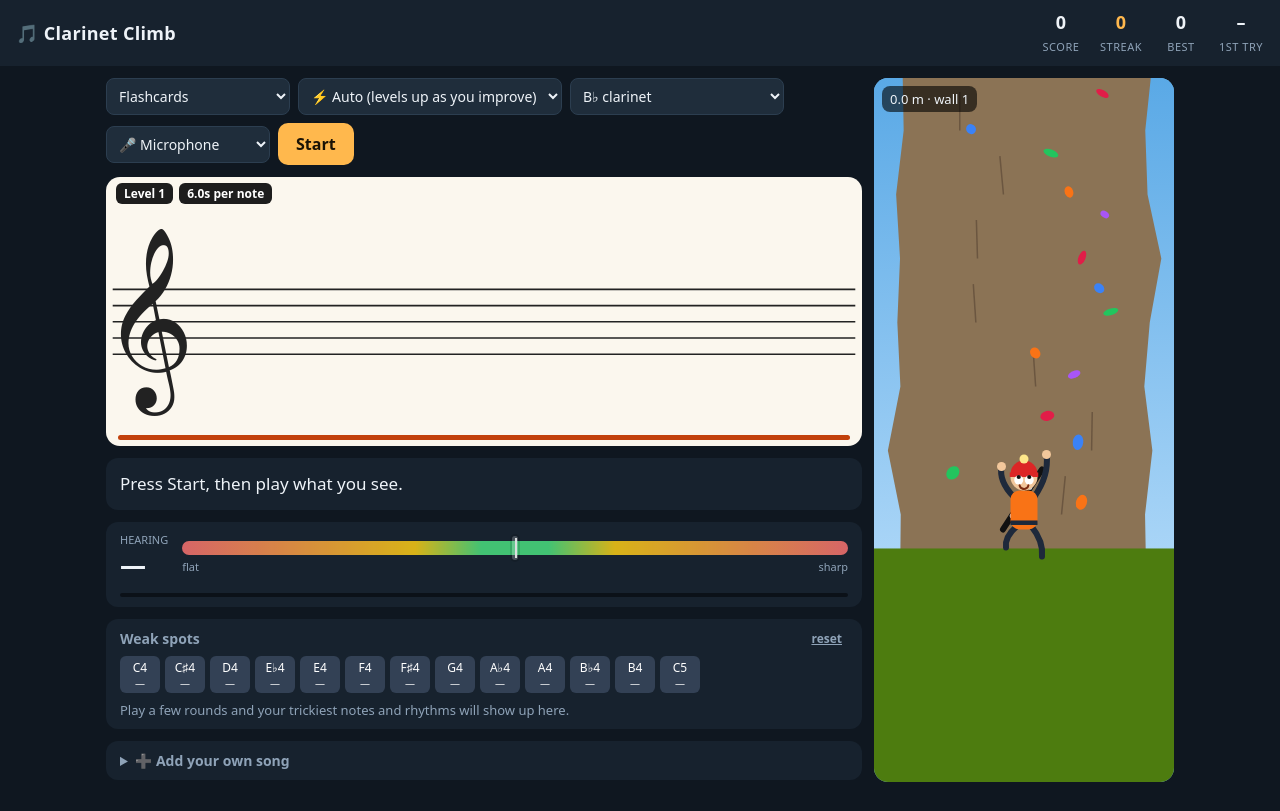
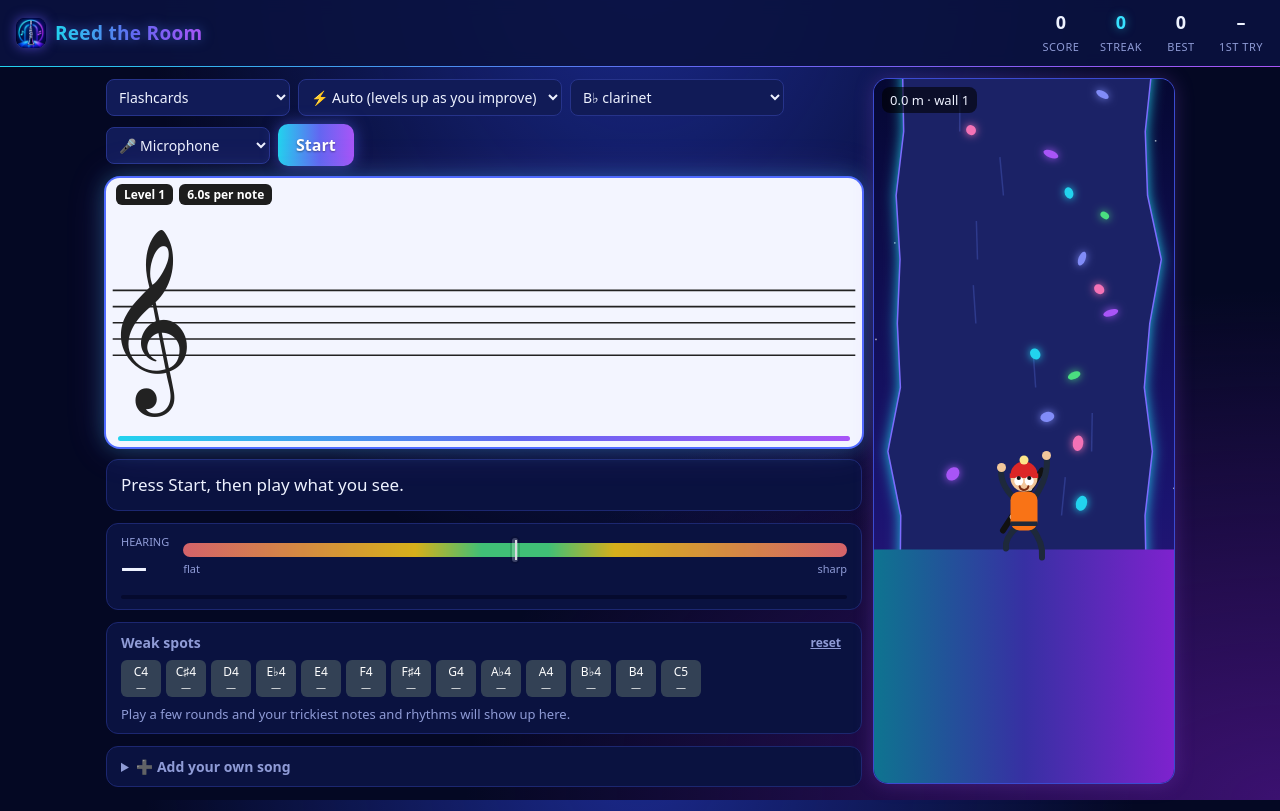
Before and after one commit to theOhmbrewer/reed-the-room, a plain HTML site: page index.html in a window 1280 px wide. Drawn offline with Linux system fonts and the light colour scheme; animation ran at ten frames a second.

Commit message:
Rebrand as Reed the Room: new icon and neon navy theme
Co-Authored-By: Claude Opus 5.5 <noreply@anthropic.com>

```diff
--- a/index.html
+++ b/index.html
@@ -3,41 +3,56 @@
 <head>
 <meta charset="utf-8">
 <meta name="viewport" content="width=device-width, initial-scale=1, viewport-fit=cover">
-<title>Clarinet Climb</title>
+<title>Reed the Room</title>
+<meta name="theme-color" content="#050a2e">
+<meta name="apple-mobile-web-app-title" content="Reed the Room">
+<link rel="apple-touch-icon" href="icon-180.png">
+<link rel="icon" type="image/png" href="icon-64.png">
 <style>
   :root {
-    --bg: #0f1720; --panel: #17222e; --panel2: #1f2d3b; --ink: #eef3f8; --muted: #8fa3b8;
-    --accent: #ffb84d; --good: #4ade80; --close: #facc15; --bad: #f87171;
-    --paper: #fbf7ee; --paper-ink: #1d1d1d;
+    --bg: #040823; --panel: #0a1240; --panel2: #111b57; --ink: #eef2ff; --muted: #8f9bd6;
+    --cyan: #22d3ee; --violet: #a855f7; --accent: #38e1ff; --line: #26338a;
+    --neon: linear-gradient(90deg, var(--cyan), #6366f1 55%, var(--violet));
+    --good: #4ade80; --close: #facc15; --bad: #f87171;
+    --paper: #f3f5ff; --paper-ink: #12163a;
   }
   * { box-sizing: border-box; }
   [hidden] { display: none !important; }
-  html, body { margin: 0; background: var(--bg); color: var(--ink);
+  html, body { margin: 0; color: var(--ink);
+    background: radial-gradient(ellipse at 50% -10%, #1b2a8f 0%, transparent 55%),
+      radial-gradient(ellipse at 100% 100%, #3b1170 0%, transparent 45%), var(--bg);
+    background-attachment: fixed; min-height: 100dvh;
     font-family: system-ui, -apple-system, "Segoe UI", Roboto, sans-serif; }
   button, select, input, textarea { font: inherit; }
 
-  header { display: flex; align-items: center; gap: 12px; padding: 10px 16px; background: var(--panel);
+  header { display: flex; align-items: center; gap: 12px; padding: 10px 16px;
+    padding-top: max(10px, env(safe-area-inset-top)); background: #0a1240e6; backdrop-filter: blur(8px);
+    border-bottom: 1px solid transparent; border-image: var(--neon) 1;
     position: sticky; top: 0; z-index: 5; flex-wrap: wrap; }
-  header h1 { font-size: 18px; margin: 0; margin-right: auto; letter-spacing: .3px; }
+  header h1 { font-size: 19px; margin: 0; margin-right: auto; letter-spacing: .3px; display: flex; align-items: center; gap: 9px; }
+  header h1 img { width: 30px; height: 30px; border-radius: 8px; box-shadow: 0 0 12px #6d5cff99; }
+  header h1 span { background: var(--neon); -webkit-background-clip: text; background-clip: text; color: transparent;
+    filter: drop-shadow(0 0 6px #4f7bff88); font-weight: 800; }
   .stats { display: flex; gap: 14px; }
   .stat { text-align: center; min-width: 46px; }
   .stat b { display: block; font-size: 18px; font-variant-numeric: tabular-nums; }
   .stat span { font-size: 11px; color: var(--muted); text-transform: uppercase; letter-spacing: .5px; }
-  .stat.hot b { color: var(--accent); }
+  .stat.hot b { color: var(--accent); text-shadow: 0 0 10px #22d3ee99; }
 
   .layout { display: grid; grid-template-columns: minmax(0, 1fr) clamp(110px, 30vw, 300px); gap: 12px;
     padding: 12px 16px 24px; max-width: 1100px; margin: 0 auto; }
   .play { display: flex; flex-direction: column; gap: 12px; min-width: 0; }
 
   .controls { display: flex; flex-wrap: wrap; gap: 8px; align-items: center; }
-  .controls select, .controls label { background: var(--panel2); color: var(--ink); border: 1px solid #2c3e50;
+  .controls select, .controls label { background: var(--panel2); color: var(--ink); border: 1px solid var(--line);
     border-radius: 8px; padding: 7px 8px; font-size: 14px; flex: 0 0 auto; max-width: 100%; }
   .controls label { display: flex; align-items: center; gap: 6px; }
-  .start { background: var(--accent); color: #1a1205; border: 0; border-radius: 10px; padding: 10px 18px;
-    font-weight: 700; font-size: 16px; cursor: pointer; }
-  .start.on { background: #334155; color: var(--ink); }
+  .start { background: var(--neon); color: #fff; border: 0; border-radius: 10px; padding: 10px 18px;
+    font-weight: 800; font-size: 16px; cursor: pointer; box-shadow: 0 0 16px #5b6cff88; text-shadow: 0 1px 2px #0006; }
+  .start.on { background: var(--panel2); box-shadow: inset 0 0 0 1px var(--violet), 0 0 12px #a855f755; }
 
-  .card { background: var(--paper); border-radius: 14px; padding: 26px 4px 6px; position: relative; overflow: hidden; }
+  .card { background: var(--paper); border-radius: 14px; padding: 26px 4px 6px; position: relative; overflow: hidden;
+    box-shadow: 0 0 0 2px #4f6bff, 0 0 22px #22d3ee55, 0 0 40px #a855f733; }
   #staff { width: 100%; height: auto; display: block; max-height: 44vh; color: var(--paper-ink); }
   .badges { position: absolute; left: 10px; top: 6px; display: flex; gap: 6px; }
   .badge { background: #1d1d1d; color: #fff; font-size: 12px; font-weight: 700; border-radius: 6px; padding: 2px 8px; }
@@ -45,10 +60,10 @@
   .hint { position: absolute; right: 10px; top: 6px; color: #7a5b17; background: #fff0c9; border-radius: 6px;
     padding: 2px 8px; font-weight: 700; font-size: 13px; }
   .hint:empty { display: none; }
-  .timer { height: 5px; background: #e7dfcc; border-radius: 3px; overflow: hidden; margin: 2px 8px 0; }
-  #timerFill { height: 100%; width: 100%; background: #c2410c; }
+  .timer { height: 5px; background: #dde2fb; border-radius: 3px; overflow: hidden; margin: 2px 8px 0; }
+  #timerFill { height: 100%; width: 100%; background: var(--neon); }
   .countin { position: absolute; inset: 0; display: flex; align-items: center; justify-content: center;
-    font-size: 80px; font-weight: 800; color: #c2410c; background: #fbf7eedd; }
+    font-size: 80px; font-weight: 800; color: #6d28d9; background: #f3f5ffdd; }
   .countin:empty { display: none; }
 
   .feedback { min-height: 52px; padding: 10px 14px; border-radius: 12px; background: var(--panel);
@@ -67,14 +82,15 @@
   #needle { position: absolute; top: -5px; width: 6px; height: 24px; margin-left: -3px; left: 50%;
     background: #fff; border-radius: 3px; box-shadow: 0 0 0 2px #0008; transition: left .08s; opacity: .25; }
   .cents-lbl { display: flex; justify-content: space-between; font-size: 11px; color: var(--muted); margin-top: 4px; }
-  .meter { grid-column: 1 / -1; height: 4px; background: #0b1118; border-radius: 2px; overflow: hidden; }
-  #level-bar { display: block; height: 100%; width: 0; background: var(--muted); }
+  .meter { grid-column: 1 / -1; height: 4px; background: #050a2e; border-radius: 2px; overflow: hidden; }
+  #level-bar { display: block; height: 100%; width: 0; background: var(--neon); }
 
   .tappad { display: grid; grid-template-columns: repeat(6, 1fr); gap: 6px; }
-  .tappad button { background: var(--panel2); color: var(--ink); border: 1px solid #2c3e50; border-radius: 8px;
+  .tappad button { background: var(--panel2); color: var(--ink); border: 1px solid var(--line); border-radius: 8px;
     padding: 12px 0; font-size: 15px; cursor: pointer; }
-  .tappad button:active { background: #2c3e50; }
+  .tappad button:active { background: var(--line); box-shadow: 0 0 10px #22d3ee66; }
 
+  .panel, .feedback, .tuner { border: 1px solid #1c2770; }
   .panel { background: var(--panel); border-radius: 12px; padding: 10px 14px; }
   .panel h2 { font-size: 14px; margin: 0 0 8px; color: var(--muted); font-weight: 600; display: flex; }
   .panel h2 button { margin-left: auto; background: none; border: 0; color: var(--muted); text-decoration: underline;
@@ -88,16 +104,16 @@
   .custom-form { display: grid; gap: 8px; margin-top: 10px; }
   .custom-form .row { display: flex; gap: 8px; flex-wrap: wrap; }
   .custom-form input, .custom-form select, .custom-form textarea { background: var(--panel2); color: var(--ink);
-    border: 1px solid #2c3e50; border-radius: 8px; padding: 7px 8px; font-size: 14px; min-width: 0; }
+    border: 1px solid var(--line); border-radius: 8px; padding: 7px 8px; font-size: 14px; min-width: 0; }
   .custom-form textarea { min-height: 90px; font-family: ui-monospace, Consolas, monospace; }
   .custom-form .help { font-size: 12px; color: var(--muted); line-height: 1.5; }
   .custom-form .err { color: var(--bad); font-size: 13px; white-space: pre-line; }
-  .custom-form button { background: var(--panel2); color: var(--ink); border: 1px solid #2c3e50; border-radius: 8px;
+  .custom-form button { background: var(--panel2); color: var(--ink); border: 1px solid var(--line); border-radius: 8px;
     padding: 7px 12px; cursor: pointer; }
-  code { background: #0b1118; padding: 0 4px; border-radius: 4px; }
+  code { background: #050a2e; padding: 0 4px; border-radius: 4px; }
 
   .climb { position: sticky; top: 72px; height: calc(100dvh - 96px); min-height: 360px; border-radius: 14px;
-    overflow: hidden; background: #7cc4f5; }
+    overflow: hidden; background: #0a1050; box-shadow: 0 0 0 1px #3b4bd1, 0 0 20px #a855f744; }
   #wall { width: 100%; height: 100%; display: block; }
   .alt { position: absolute; left: 8px; top: 8px; background: #0009; padding: 4px 8px; border-radius: 8px;
     font-size: 13px; font-variant-numeric: tabular-nums; }
@@ -116,7 +132,7 @@
 </head>
 <body>
 <header>
-  <h1>🎵 Clarinet Climb</h1>
+  <h1><img src="icon-64.png" alt=""><span>Reed the Room</span></h1>
   <div class="stats">
     <div class="stat"><b id="score">0</b><span>Score</span></div>
     <div class="stat hot"><b id="streak">0</b><span>Streak</span></div>
@@ -1222,13 +1238,17 @@ function drawWall(t, dt) {
   const sy = m => baseY - (m - C.shown) * ppm;
 
   const sky = g.createLinearGradient(0, 0, 0, H);
-  sky.addColorStop(0, '#5aa9e6'); sky.addColorStop(1, '#cfeaff');
+  sky.addColorStop(0, '#050833'); sky.addColorStop(0.6, '#1a1470'); sky.addColorStop(1, '#3a1680');
   g.fillStyle = sky; g.fillRect(0, 0, W, H);
+  // stars drift with the climb
+  g.fillStyle = '#ffffffaa';
+  for (let i = 0; i < 40; i++) { const y = ((hash(i + 900) * H + C.shown * 6) % H); g.fillRect(hash(i + 800) * W, y, 1.5, 1.5); }
 
   // rock face with jagged edges, from the ground up to the summit
   const lo = Math.floor(C.shown - baseY / ppm) - 2, hi = Math.ceil(C.shown + (H - baseY) / ppm) + 2;
   const top = sy(SUMMIT);
-  g.fillStyle = '#8b7355';
+  g.fillStyle = '#1b2266';
+  g.shadowColor = '#22d3ee'; g.shadowBlur = 14;
   g.beginPath();
   g.moveTo(W * 0.08, H + 5);
   const edgeLo = Math.max(0, lo), edgeHi = Math.min(SUMMIT, Math.ceil(C.shown + baseY / ppm) + 2);
@@ -1236,7 +1256,8 @@ function drawWall(t, dt) {
   if (edgeHi === SUMMIT) g.lineTo(W * 0.5, top - 26);
   for (let m = edgeHi; m >= edgeLo; m--) g.lineTo(W * (0.9 + 0.06 * hash(m + 50)), sy(m));
   g.lineTo(W * 0.92, H + 5);
-  g.closePath(); g.fill();
+  g.closePath(); g.fill(); g.shadowBlur = 0;
+  g.strokeStyle = '#7c6cff'; g.lineWidth = 1.5; g.stroke();
   // snow cap at the summit
   if (top > -40) {
     g.fillStyle = '#f8fafc';
@@ -1245,21 +1266,27 @@ function drawWall(t, dt) {
     g.fillStyle = '#ef4444'; g.beginPath(); g.moveTo(W * 0.5, top - 50); g.lineTo(W * 0.5 + 18, top - 44); g.lineTo(W * 0.5, top - 38); g.fill();
   }
   const ground = sy(0) + 34;   // just below the climber's feet at 0 m
-  if (ground < H) { g.fillStyle = '#4d7c0f'; g.fillRect(0, ground, W, H - ground); }
+  if (ground < H) {
+    const fl = g.createLinearGradient(0, 0, W, 0);
+    fl.addColorStop(0, '#0e7490'); fl.addColorStop(0.5, '#3730a3'); fl.addColorStop(1, '#7e22ce');
+    g.fillStyle = fl; g.fillRect(0, ground, W, H - ground);
+  }
 
-  // cracks + coloured holds
-  const holdColors = ['#f97316', '#22c55e', '#3b82f6', '#e11d48', '#a855f7'];
+  // cracks + glowing holds
+  const holdColors = ['#22d3ee', '#a855f7', '#f472b6', '#818cf8', '#4ade80'];
+  g.shadowBlur = 8;
   for (let m = Math.max(0, lo); m <= Math.min(SUMMIT - 1, hi); m++) {
-    g.strokeStyle = '#6b5640'; g.lineWidth = 1.5;
+    g.strokeStyle = '#2e3a8c'; g.lineWidth = 1.5; g.shadowColor = 'transparent';
     g.beginPath(); const cx = W * (0.2 + 0.6 * hash(m + 300)); g.moveTo(cx, sy(m)); g.lineTo(cx + 10 * (hash(m + 301) - .5), sy(m + 0.6)); g.stroke();
     for (let k = 0; k < 2; k++) {
       const id = m * 2 + k;
-      g.fillStyle = holdColors[id % holdColors.length];
+      g.fillStyle = g.shadowColor = holdColors[id % holdColors.length];
       g.beginPath();
       g.ellipse(W * (0.2 + 0.6 * hash(id)), sy(m + k * 0.5 + 0.2 * hash(id + 9)), 4 + 4 * hash(id + 7), 3 + 3 * hash(id + 8), hash(id + 3) * 3, 0, Math.PI * 2);
       g.fill();
     }
   }
+  g.shadowBlur = 0;
   // checkpoints every 10 m
   g.font = '11px system-ui'; g.textAlign = 'left';
   for (let c = 10; c < SUMMIT; c += 10) {
@@ -1274,7 +1301,7 @@ function drawWall(t, dt) {
   const sway = Math.sin(t * 16) * C.wobbleAmt * 10;
   const cx = W / 2 + sway, cy = baseY;
   const anchorY = sy(Math.floor(C.h / 10) * 10);
-  g.strokeStyle = '#facc15'; g.lineWidth = 2;
+  g.strokeStyle = '#38e1ff'; g.lineWidth = 2;
   g.beginPath(); g.moveTo(cx, cy + 8); g.quadraticCurveTo(cx + 14, (cy + anchorY) / 2, W / 2, anchorY); g.stroke();
 
   drawClimber(cx, cy, Math.max(0.8, Math.min(1.5, W / 150)), t);
```
Also changed, not shown: icon-180.png (added), icon-512.png (added), icon-64.png (added).
